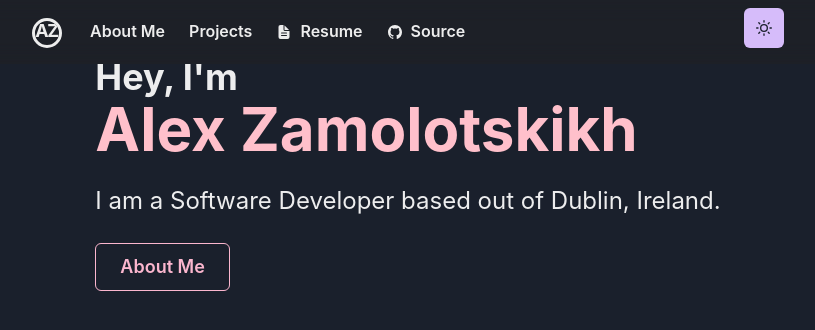
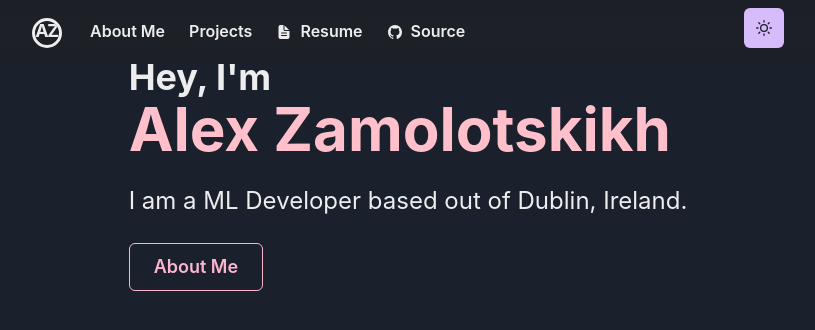
Before and after one commit to zamolots/Portfolio, a Next.js app: page / in a window 1280 px wide. Shown: the top 330 px of the page, without its empty margins (232-1047 px from the left). Built offline with nearby package versions, Linux system fonts and the light colour scheme.

Commit message:
Quick Typo Fix

```diff
--- a/pages/index.js
+++ b/pages/index.js
@@ -36,7 +36,7 @@ const Page = () => {
                         </Heading>
                     </Section>
                     <Section flexGrow={1} alignItems="" delay={1}>
-                        <Text fontSize="2xl">I am a Software Developer based out of Dublin, Ireland.</Text>
+                        <Text fontSize="2xl">I am a ML Developer based out of Dublin, Ireland.</Text>
                     </Section>
                     <Section flexGrow={1} alignItems="" delay={1.5}>
                         <Stack spacing={4} align='start'>
```
